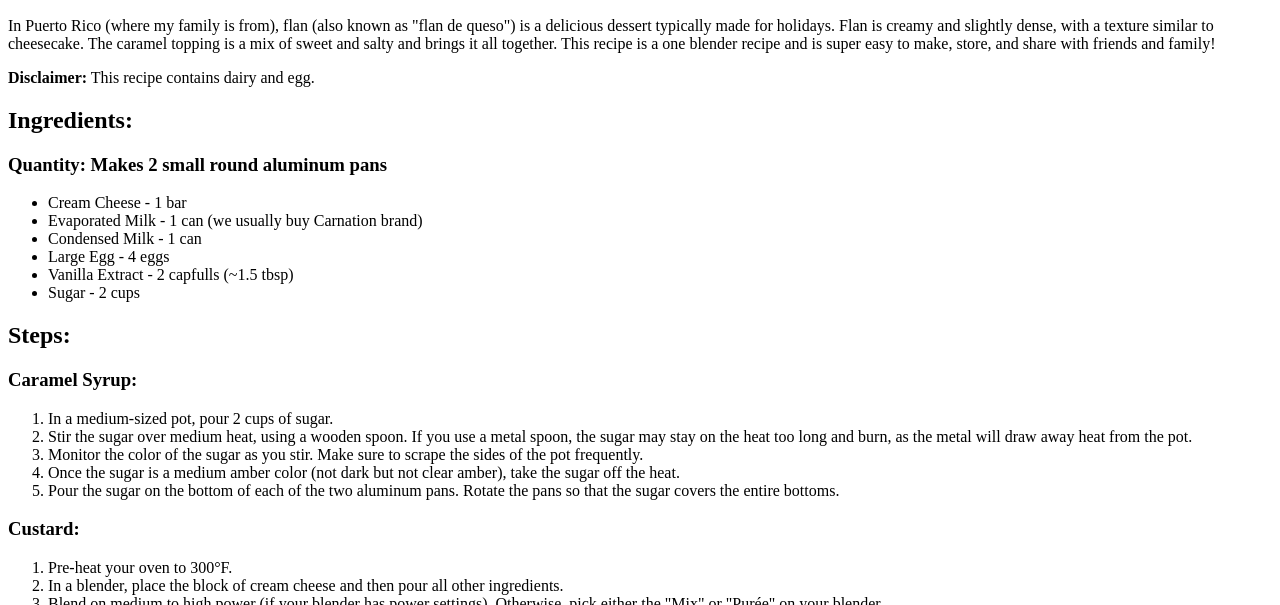
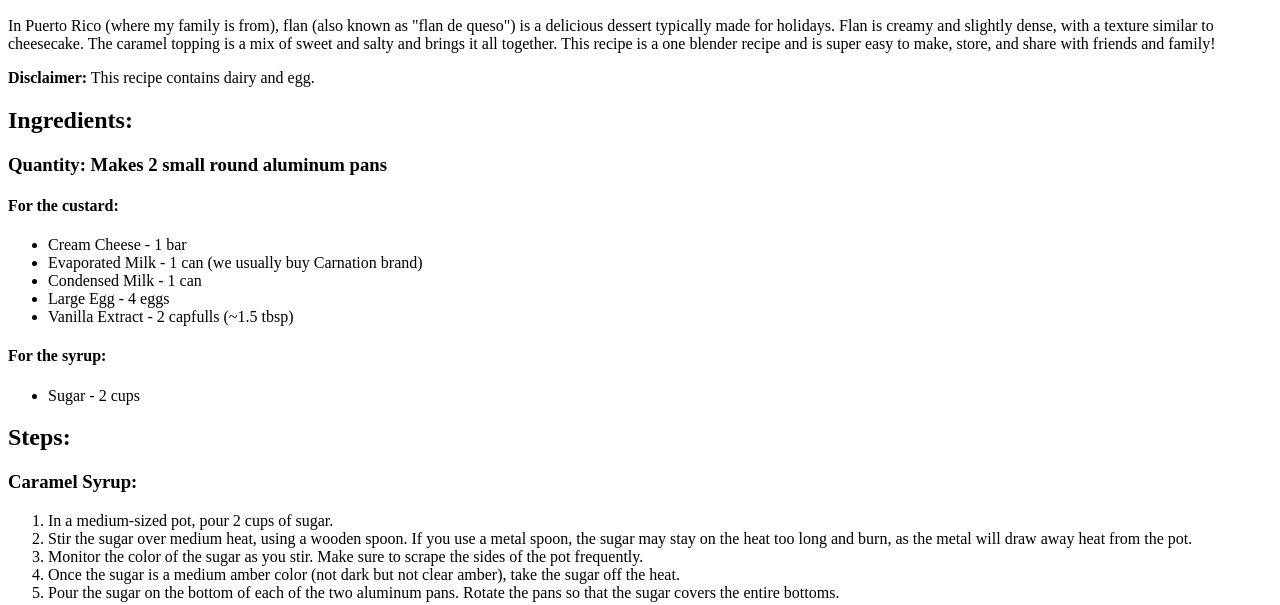
Before and after one commit to GojiRod54/odin-recipes, a plain HTML site: page recipes/flan.html in a window 1280 px wide. Shown: the part 668-1273 px from the top of the page. Drawn offline with Linux system fonts and the light colour scheme.

Commit message:
Split ingredients section for better readability

```diff
--- a/recipes/flan.html
+++ b/recipes/flan.html
@@ -18,12 +18,16 @@
 
         <h2>Ingredients:</h2>
         <h3>Quantity: Makes 2 small round aluminum pans</h3>
+            <h4>For the custard:</h4>
                 <ul>
                     <li>Cream Cheese - 1 bar</li>
                     <li>Evaporated Milk - 1 can (we usually buy Carnation brand)</li>
                     <li>Condensed Milk - 1 can</li>
                     <li>Large Egg - 4 eggs</li>
                     <li>Vanilla Extract - 2 capfulls (~1.5 tbsp)</li>
+                </ul>
+            <h4>For the syrup:</h4>
+                <ul>
                     <li>Sugar - 2 cups</li>
                 </ul>
         <p></p>
```
Lines whose indentation alone changed are shown as unchanged.
